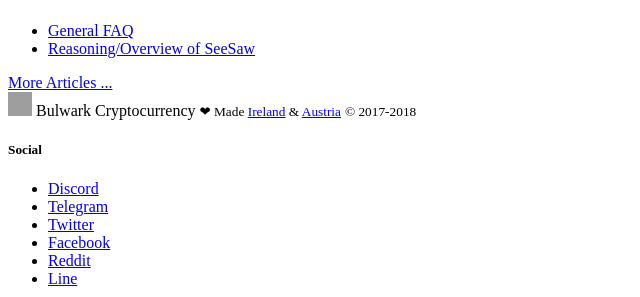
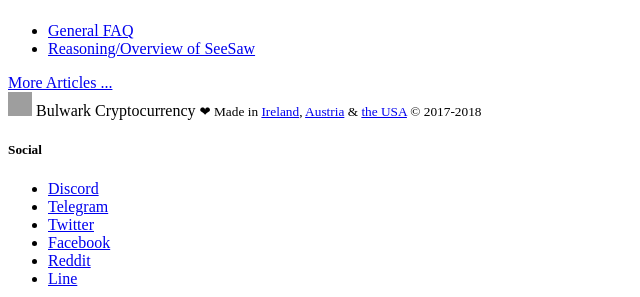
Before and after one commit to bulwark-crypto/Bulwark-KB, a Jekyll site: the page built from _src/index.md, in a window 1280 px wide. Shown: the part 673-970 px from the top of the page, without its empty margins (0-640 px from the left). Built offline with Jekyll 4.4.1, drawn with Linux system fonts in a browser that asks for light colours; a script that is not in the unit is left out; grey boxes are pictures that could not be loaded.

Commit message:
Added USA to Footer

```diff
--- a/_src/_includes/footer.html
+++ b/_src/_includes/footer.html
@@ -3,7 +3,11 @@
           <div class="col-12 col-md">
             <img class="mb-2" src="../logo.png" alt="" width="24" height="24">
             <medium class="d-block mb-3 text-muted">Bulwark Cryptocurrency</medium>
-            <small class="d-block mb-3 text-muted">&#10084; Made <a href="https://www.lonelyplanet.com/ireland/dublin/top-things-to-do/a/poi/359796">Ireland</a> & <a href="https://www.lonelyplanet.com/austria/vienna/top-things-to-do/a/poi/358656">Austria</a></small>
+            <small class="d-block mb-3 text-muted">&#10084; Made in
+              <a href="https://www.lonelyplanet.com/ireland/dublin/top-things-to-do/a/poi/359796">Ireland</a>,
+              <a href="https://www.lonelyplanet.com/austria/">Austria</a> &
+              <a href="https://www.lonelyplanet.com/usa">the USA</a>
+            </small>
             <small class="d-block mb-3 text-muted">&copy; 2017-2018</small>
           </div>
           <div class="col-6 col-md">
```
